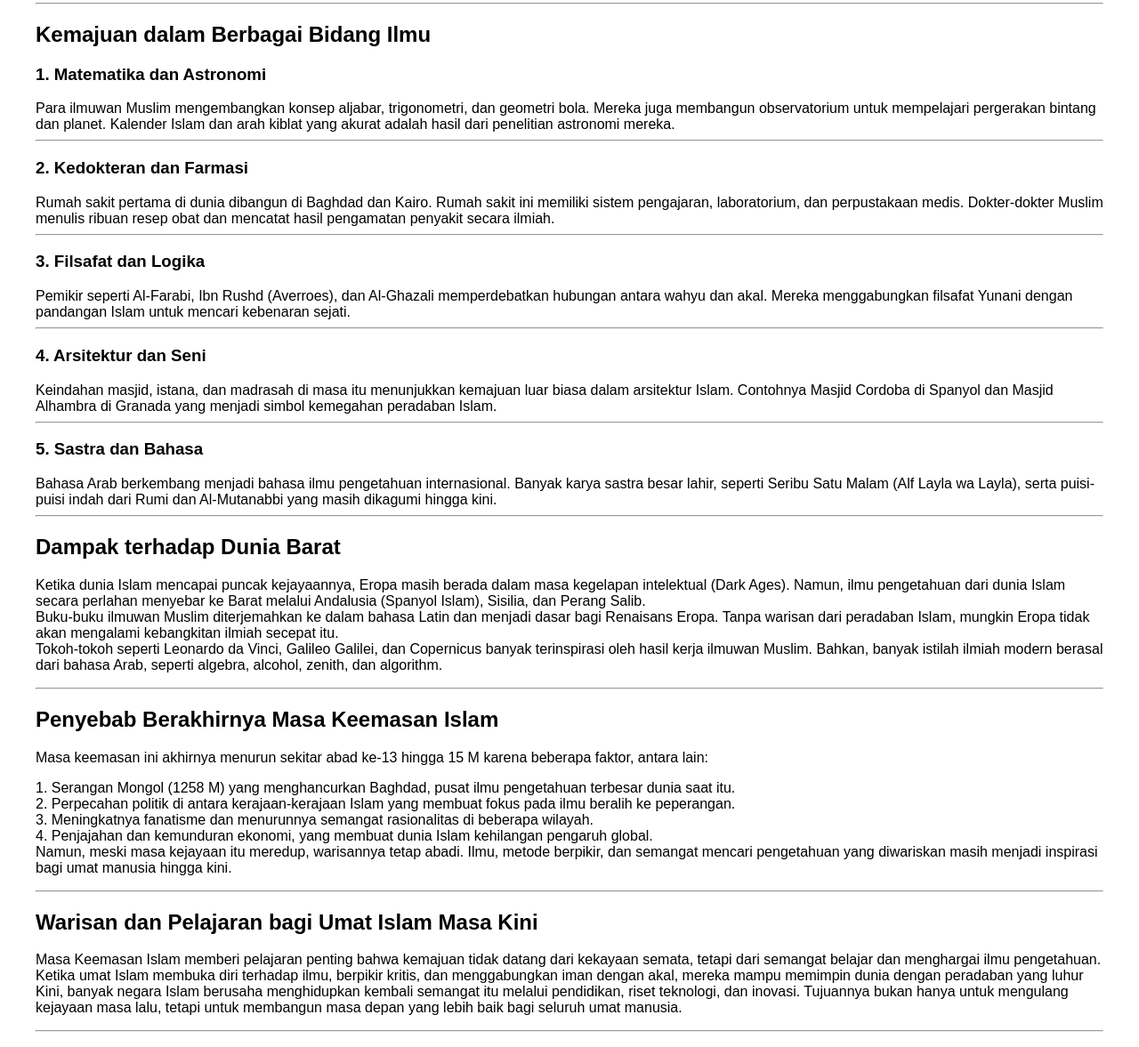
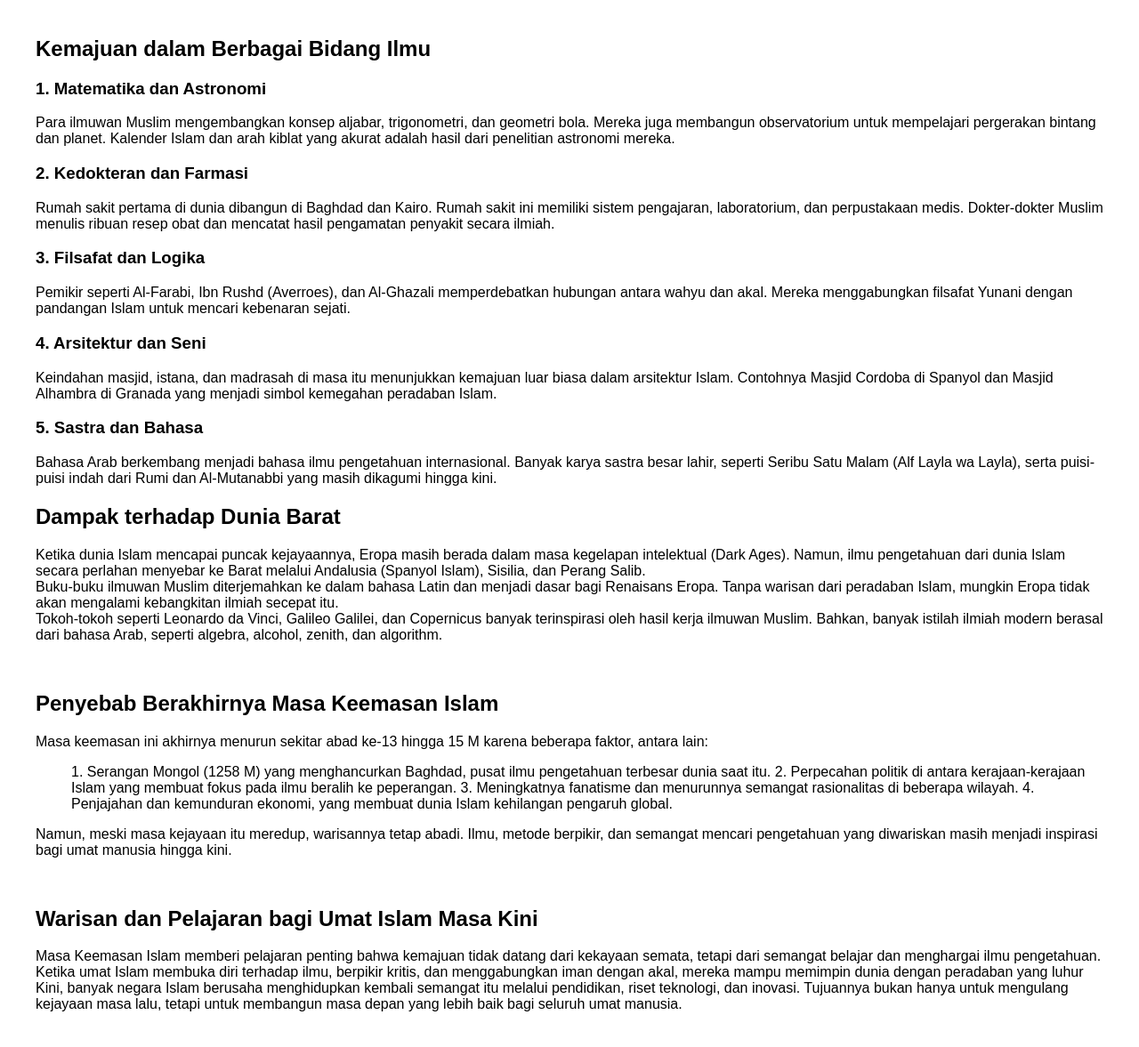
Before and after one commit to gazasikmaa/tugas.html, a plain HTML site: page index.html in a window 1280 px wide. Shown: the part 2244-3421 px from the top of the page at 89% size. Drawn offline with Linux system fonts and the light colour scheme.

Commit message:
Fix HTML encoding issues in index.html

```diff
--- a/index.html
+++ b/index.html
@@ -51,24 +51,24 @@
       <h3>7. Ibn Khaldun (1332-1406 M)</h3>
       <p>Tokoh penting dalam bidang sejarah dan sosiologi. Karyanya Muqaddimah dianggap sebagai karya ilmiah pertama yang menjelaskan teori tentang peradaban, ekonomi, dan perubahan sosial.</p>
 
-      <hr>
+      <br>
 
       <h2>Kemajuan dalam Berbagai Bidang Ilmu</h2>
       <p><h3>1. Matematika dan Astronomi</h3>
       Para ilmuwan Muslim mengembangkan konsep aljabar, trigonometri, dan geometri bola. Mereka juga membangun observatorium untuk mempelajari pergerakan bintang dan planet. Kalender Islam dan arah kiblat yang akurat adalah hasil dari penelitian astronomi mereka.
-      <hr>
+      <br>
       <h3>2. Kedokteran dan Farmasi</h3>
       Rumah sakit pertama di dunia dibangun di Baghdad dan Kairo. Rumah sakit ini memiliki sistem pengajaran, laboratorium, dan perpustakaan medis. Dokter-dokter Muslim menulis ribuan resep obat dan mencatat hasil pengamatan penyakit secara ilmiah.
-      <hr>
+      <br>
       <h3>3. Filsafat dan Logika</h3>
       Pemikir seperti Al-Farabi, Ibn Rushd (Averroes), dan Al-Ghazali memperdebatkan hubungan antara wahyu dan akal. Mereka menggabungkan filsafat Yunani dengan pandangan Islam untuk mencari kebenaran sejati.
-      <hr>
+      <br>
       <h3>4. Arsitektur dan Seni</h3>
       Keindahan masjid, istana, dan madrasah di masa itu menunjukkan kemajuan luar biasa dalam arsitektur Islam. Contohnya Masjid Cordoba di Spanyol dan Masjid Alhambra di Granada yang menjadi simbol kemegahan peradaban Islam.
-      <hr>
+      <br>
       <h3>5. Sastra dan Bahasa</h3>
       Bahasa Arab berkembang menjadi bahasa ilmu pengetahuan internasional. Banyak karya sastra besar lahir, seperti Seribu Satu Malam (Alf Layla wa Layla), serta puisi-puisi indah dari Rumi dan Al-Mutanabbi yang masih dikagumi hingga kini.
-      <hr></p>
+      <br></p>
 
       <h2>Dampak terhadap Dunia Barat</h2>
       <p>Ketika dunia Islam mencapai puncak kejayaannya, Eropa masih berada dalam masa kegelapan intelektual (Dark Ages). Namun, ilmu pengetahuan dari dunia Islam secara perlahan menyebar ke Barat melalui Andalusia (Spanyol Islam), Sisilia, dan Perang Salib.
@@ -78,26 +78,25 @@
         Tokoh-tokoh seperti Leonardo da Vinci, Galileo Galilei, dan Copernicus banyak terinspirasi oleh hasil kerja ilmuwan Muslim. Bahkan, banyak istilah ilmiah modern berasal dari bahasa Arab, seperti algebra, alcohol, zenith, dan algorithm.
       </p>
 
-      <hr>
+      <br>
 
       <h2>Penyebab Berakhirnya Masa Keemasan Islam</h2>
       <p>Masa keemasan ini akhirnya menurun sekitar abad ke-13 hingga 15 M karena beberapa faktor, antara lain:
-      <p> 1. Serangan Mongol (1258 M) yang menghancurkan Baghdad, pusat ilmu pengetahuan terbesar dunia saat itu.
-        <br>
+      <p>
+        <ol>
+          1. Serangan Mongol (1258 M) yang menghancurkan Baghdad, pusat ilmu pengetahuan terbesar dunia saat itu.
           2. Perpecahan politik di antara kerajaan-kerajaan Islam yang membuat fokus pada ilmu beralih ke peperangan.
-        <br>
           3. Meningkatnya fanatisme dan menurunnya semangat rasionalitas di beberapa wilayah.
-        <br>
-        4. Penjajahan dan kemunduran ekonomi, yang membuat dunia Islam kehilangan pengaruh global.
-        <br>
+          4. Penjajahan dan kemunduran ekonomi, yang membuat dunia Islam kehilangan pengaruh global.
+          </ol>
         Namun, meski masa kejayaan itu meredup, warisannya tetap abadi. Ilmu, metode berpikir, dan semangat mencari pengetahuan yang diwariskan masih menjadi inspirasi bagi umat manusia hingga kini.
-       </p><hr>
+       </p><br>
 
        <h2>Warisan dan Pelajaran bagi Umat Islam Masa Kini</h2>
        <p>Masa Keemasan Islam memberi pelajaran penting bahwa kemajuan tidak datang dari kekayaan semata, tetapi dari semangat belajar dan menghargai ilmu pengetahuan. Ketika umat Islam membuka diri terhadap ilmu, berpikir kritis, dan menggabungkan iman dengan akal, mereka mampu memimpin dunia dengan peradaban yang luhur
         <br>
         Kini, banyak negara Islam berusaha menghidupkan kembali semangat itu melalui pendidikan, riset teknologi, dan inovasi. Tujuannya bukan hanya untuk mengulang kejayaan masa lalu, tetapi untuk membangun masa depan yang lebih baik bagi seluruh umat manusia.
-       </p><hr>
+       </p><br>
 
        <h2>Penutup</h2>
        <p>Masa Keemasan Islam adalah bukti nyata bahwa Islam tidak bertentangan dengan ilmu pengetahuan. Sebaliknya, Islam mendorong manusia untuk meneliti, berpikir, dan menciptakan hal-hal bermanfaat bagi kehidupan.
```
